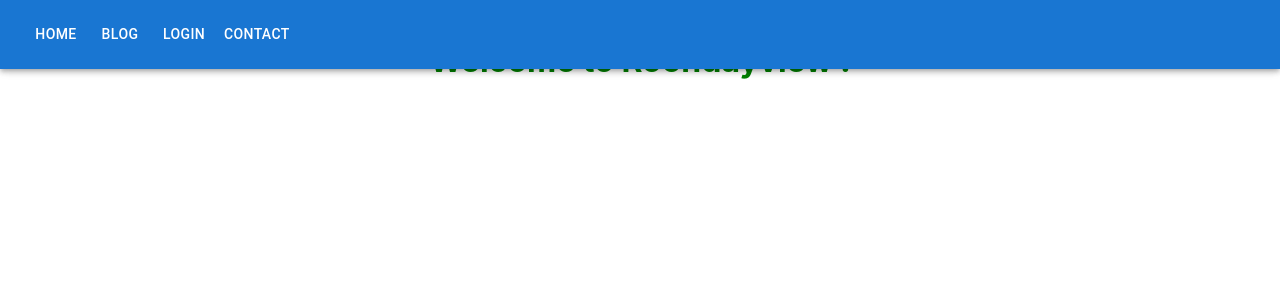
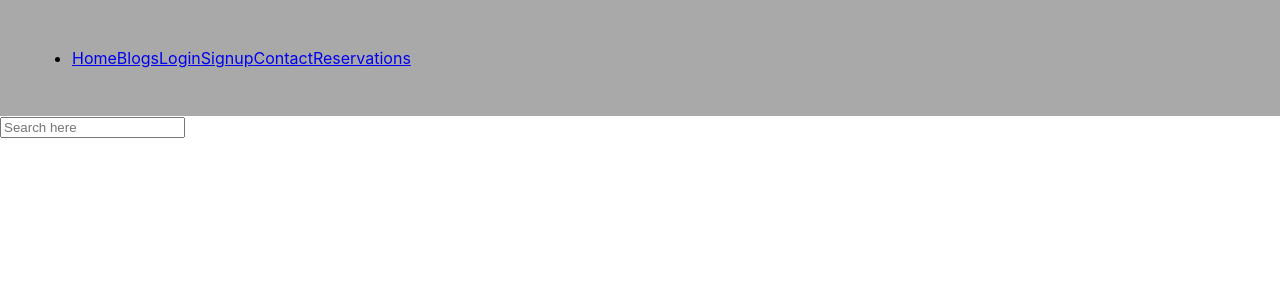
Before and after one commit to meiliizzsuju/roondayview, a React (Create React App) app: page / in a window 1280 px wide. Shown: the top 300 px of the page. Built offline with nearby package versions, Linux system fonts and the light colour scheme.

Commit message:
nav modified checkpoint

```diff
--- a/src/App.js
+++ b/src/App.js
@@ -7,6 +7,7 @@ import Home from './container/home/Home';
 import Login from './container/login/Login';
 import RestaurantStaff from './container/restaurantStaff/RestaurantStaff';
 import User from './container/user/User';
+
 
 // functional component
 function App() {
--- a/src/components/Main.jsx
+++ b/src/components/Main.jsx
@@ -1,13 +1,16 @@
-import Title from "./styled/Title";
+import { useState } from "react";
+import SearchBar from "./searchbar/SearchBar";
 
 
 function Main() {
+    const [searchTerm, setSearchTerm] = useState('');
+
     return (
 
         <main>
-            <Title>
-                Welcome to Roondayview !
-            </Title>
+            <div className="main__top">
+                <SearchBar searchTerm={searchTerm} setSearchTerm={setSearchTerm}/>
+            </div>
         </main>
 
     );
--- a/src/components/mui/Navbar.jsx
+++ /dev/null
@@ -1,55 +0,0 @@
-import { AppBar, Box, Button, Container, Toolbar } from "@mui/material"
-
-function NavBar() {
-    return (
-      <div>
-        <AppBar poisition="static">
-          <Container maxWidth="xl">
-            <Toolbar disableGutters>
-              <Box sx={{ flexGrow: 1, display: "flex" }}>
-                <Button
-                  sx={{
-                    my: 2,
-                    color: "white",
-                    display: "block",
-                }}
-                >
-                    Home
-                </Button>
-                <Button
-                  sx={{
-                    my: 2,
-                    color: "white",
-                    display: "block",
-                }}
-                >
-                    Blog
-                </Button>
-                <Button
-                  sx={{
-                    my: 2,
-                    color: "white",
-                    display: "block",
-                }}
-                >
-                    LogIn
-                </Button>
-                <Button
-                  sx={{
-                    my: 2,
-                    color: "white",
-                    display: "block",
-                }}
-                >
-                    Contact
-                </Button>
-              </Box>
-            </Toolbar>
-          </Container>
-        </AppBar>
-      </div>
-    );
-}
-
-// named export — can have many named export - asuppose to default export
-export { NavBar };
--- /dev/null
+++ b/src/components/nav/Navbar.css
@@ -0,0 +1,4 @@
+.navbar{
+    background-color: #A9A9A9;
+    padding: 2rem;
+}
--- /dev/null
+++ b/src/components/nav/Navbar.jsx
@@ -0,0 +1,27 @@
+import React from 'react';
+import './Navbar.css'
+
+const NavBar = ({pageName}) => {
+    return (
+      <div className="navbar">
+        <div className="navbar__left">
+          {pageName}
+        </div>
+        <div className="navbar__right">
+          <ul>
+            <li>
+              <a href="/home">Home</a>
+              <a href="/blogs">Blogs</a>
+              <a href="/login">Login</a>
+              <a href="/singup">Signup</a>
+              <a href="/contact">Contact</a>
+              <a href="/reservations">Reservations</a>
+            </li>
+          </ul>
+        </div>
+      </div>
+    );
+}
+
+// named export — can have many named export - asuppose to default export
+export default NavBar;
--- /dev/null
+++ b/src/components/searchbar/SearchBar.jsx
@@ -0,0 +1,19 @@
+import React from 'react'
+import { useNavigate } from 'react-router-dom'
+
+const SearchBar = ({searchTerm,setSearchTerm}) => {
+    const navigate = useNavigate();
+
+    return (
+    <div className='search-box'>
+        <input type="text"
+            onChange={(e)=> setSearchTerm(e.target.value)}
+            placeholder="Search here"
+            value={searchTerm}
+            onFocus={()=> navigate('/search')}
+        />
+    </div>
+  )
+}
+
+export default SearchBar
--- a/src/container/home/Home.jsx
+++ b/src/container/home/Home.jsx
@@ -1,5 +1,5 @@
 import React from 'react';
-import { NavBar } from "../../components/mui/Navbar"
+import NavBar from "../../components/nav/Navbar"
 import Main from "../../components/Main";
 
 const Home = () => {
--- a/src/index.css
+++ b/src/index.css
@@ -1,3 +1,4 @@
+
 body {
   margin: 0;
   font-family: -apple-system, BlinkMacSystemFont, 'Segoe UI', 'Roboto', 'Oxygen',
```
